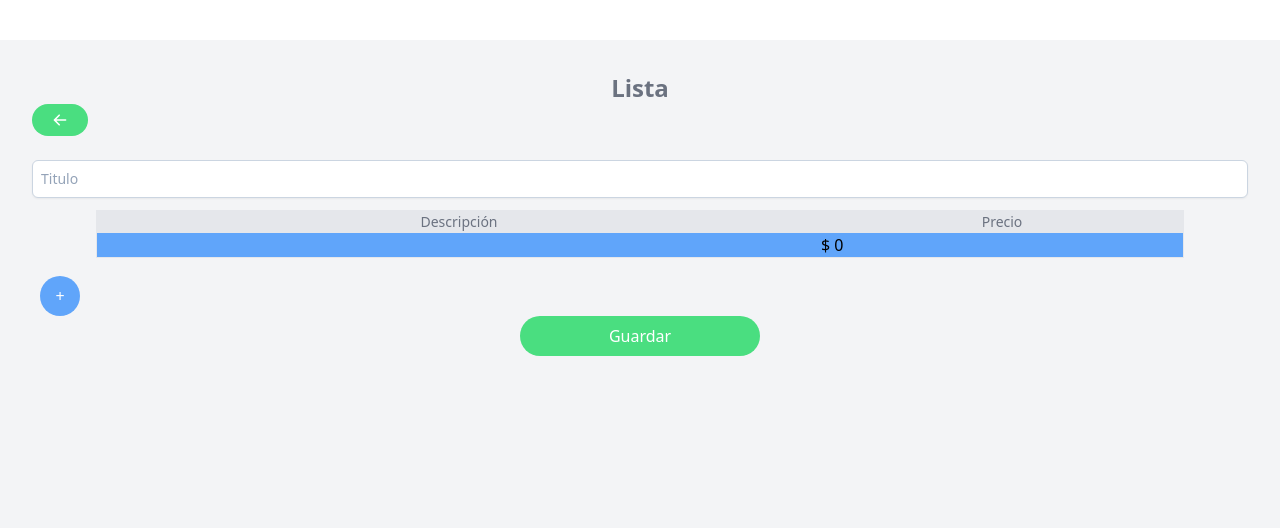
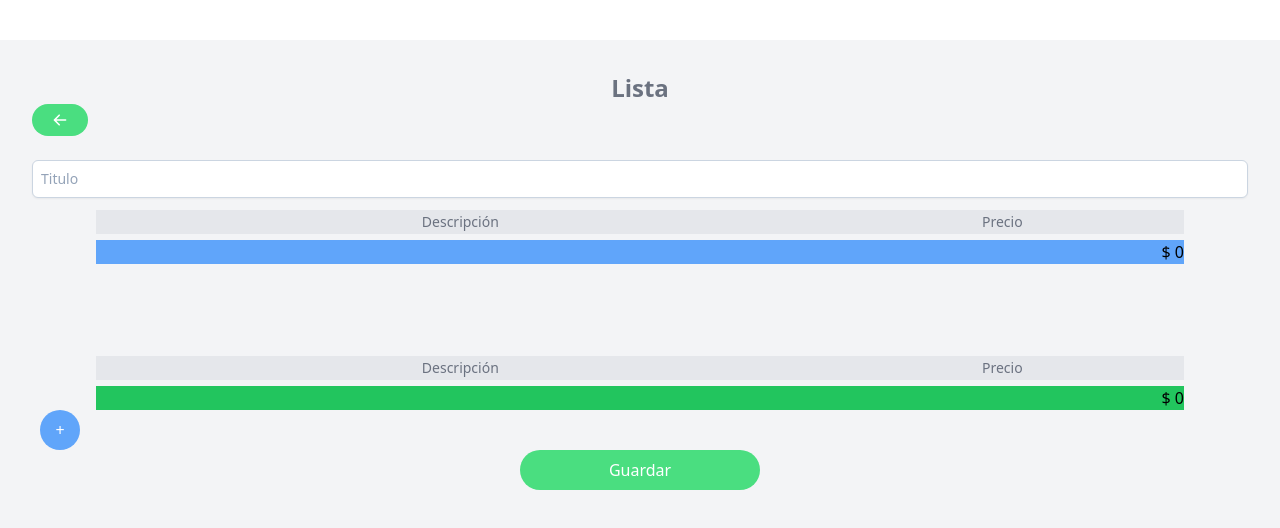
Before and after one commit to AkireL/shopping, a React (Vite) app: page /shopping/create in a window 1280 px wide. Shown: the top 528 px of the page. Built offline with nearby package versions, Linux system fonts and the light colour scheme.

Commit message:
fix css and refactor code

```diff
--- a/src/components/Item.jsx
+++ b/src/components/Item.jsx
@@ -4,6 +4,7 @@ function Item(props) {
   const [unit] = useState(props.unit | 0);
   const [description, setDescription] = useState(props.description);
   const [price, setPrice] = useState(props.price | 0);
+  const [checked, setChecked] = useState(props.checked | false);
 
   useEffect(() => {
     props.updateList({
@@ -11,22 +12,26 @@ function Item(props) {
       unit,
       description,
       price: parseFloat(price),
+      checked: checked,
     });
-  }, [unit, description, price]);
+  }, [unit, description, price, checked]);
 
   return (
     <div className="table-row">
+      <div className='table-cell w-10 border px-2'>
+        <input checked={checked} type="checkbox" onChange={() => setChecked(! checked)}></input>
+      </div>
       <div className='table-cell w-80 border'>
         <input
-          className="pl-2 w-full"
+          className="pl-1 w-full"
           type="text"
           value={description}
           onChange={(e) => setDescription(e.target.value)}
         />
       </div>
-      <div className="table-cell border">
+      <div className="table-cell w-10 border">
         <input
-          className="w-20"
+          className="pl-1 w-full"
           type="number"
           value={price}
           onChange={(e) => setPrice(e.target.value)}
--- /dev/null
+++ b/src/components/Table.jsx
@@ -0,0 +1,50 @@
+import Item from './Item';
+
+function Table(props) {
+  return (
+    <div>
+      <div className="flex flex-col">
+        <div className="sm:overflow-x-auto sm:mx-6 lg:mx-8">
+          <div className="inline-block w-full sm:px-6 lg:px-8">
+            <div className="overflow-hidden">
+              <div className="table w-full mt-3 border">
+                <div className="table-header-group bg-gray-200 text-gray-500">
+                  <div className="table-row">
+                    <div className="w-2/3 border text-center"></div>
+                    <div className="text-sm table-cell w-2/3 border text-center">
+                      Descripción
+                    </div>
+                    <div className="text-sm table-cell w-1/3 border text-center">
+                      Precio
+                    </div>
+                    <div></div>
+                  </div>
+                </div>
+                <div className="table-row-group bg-white divide-y divide-gray-200">
+                  {props.listItems.map((item) => (
+                    <Item
+                      key={item.id}
+                      {...item}
+                      updateList={props.updateList}
+                      deleteItem={props.deleteItem}
+                    ></Item>
+                  ))}
+                </div>
+              </div>
+            </div>
+          </div>
+        </div>
+      </div>
+      <div className={`text-right xs:text-left mx-16 ${props.head ? props.head : 'bg-blue-400'}`}>
+        ${' '}
+        {props.listItems
+          .filter((item) => !!item.price)
+          .reduce(
+            (prev, curr) => parseFloat(prev) + parseFloat(curr.price),
+            0
+          ) || 0}
+      </div>
+    </div>
+  );
+}
+export default Table;
--- a/src/components/ViewCreate.jsx
+++ b/src/components/ViewCreate.jsx
@@ -1,11 +1,11 @@
 import { useEffect, useState } from 'react';
-import Item from './Item';
 import { v4 as uuidv4 } from 'uuid';
 import { Link, useParams } from 'react-router-dom';
 import { ArrowLeftIcon } from '@heroicons/react/solid';
 import { ToastContainer, toast } from 'react-toastify';
 import 'react-toastify/dist/ReactToastify.css';
 import { KEY_DATA_OF_LOCAL_STORAGE } from '../constantes';
+import Table from './Table';
 
 function ViewCreate() {
   let params = useParams();
@@ -53,7 +53,7 @@ function ViewCreate() {
   function handleAdd() {
     setListItems([
       ...listItems,
-      { id: uuidv4(), unit: 0, description: '', price: 0 },
+      { id: uuidv4(), unit: 0, description: '', price: 0},
     ]);
   }
 
@@ -111,52 +111,10 @@ function ViewCreate() {
           onChange={(e) => setTitle(e.target.value)}
         />
       </label>
+      <Table listItems={listItems.filter(item => ! item.checked)} updateList={updateList} deleteItem={deleteItem}></Table>
 
-      <div className="flex flex-col">
-        <div className="sm:overflow-x-auto sm:mx-6 lg:mx-8">
-          <div className="inline-block w-full sm:px-6 lg:px-8">
-            <div className="overflow-hidden">
-              <div className="table w-full my-3 border">
-                <div className="table-header-group bg-gray-200 text-gray-500">
-                  <div className="table-row">
-                    <div className="text-sm table-cell w-2/3 border text-center">
-                      Descripción
-                    </div>
-                    <div className="text-sm table-cell w-1/3 border text-center">
-                      Precio
-                    </div>
-                    <div></div>
-                  </div>
-                </div>
-                <div className="table-row-group bg-white divide-y divide-gray-200">
-                  {listItems.map((item) => (
-                    <Item
-                      key={item.id}
-                      {...item}
-                      updateList={updateList}
-                      deleteItem={deleteItem}
-                    ></Item>
-                  ))}
-
-                  <div className="table-row bg-blue-400" key="fin">
-                    <div className="table-cell"></div>
-                    <div className="table-cell">
-                      ${' '}
-                      {listItems
-                        .filter((item) => !!item.price)
-                        .reduce(
-                          (prev, curr) =>
-                            parseFloat(prev) + parseFloat(curr.price),
-                          0
-                        ) || 0}
-                    </div>
-                    <div className="table-cell"></div>
-                  </div>
-                </div>
-              </div>
-            </div>
-          </div>
-        </div>
+      <div className='pt-20'>
+        <Table head='bg-green-500' listItems={listItems.filter(item => item.checked)} updateList={updateList} deleteItem={deleteItem}></Table>
       </div>
 
       <div className="flex flex-row pl-2">
```
